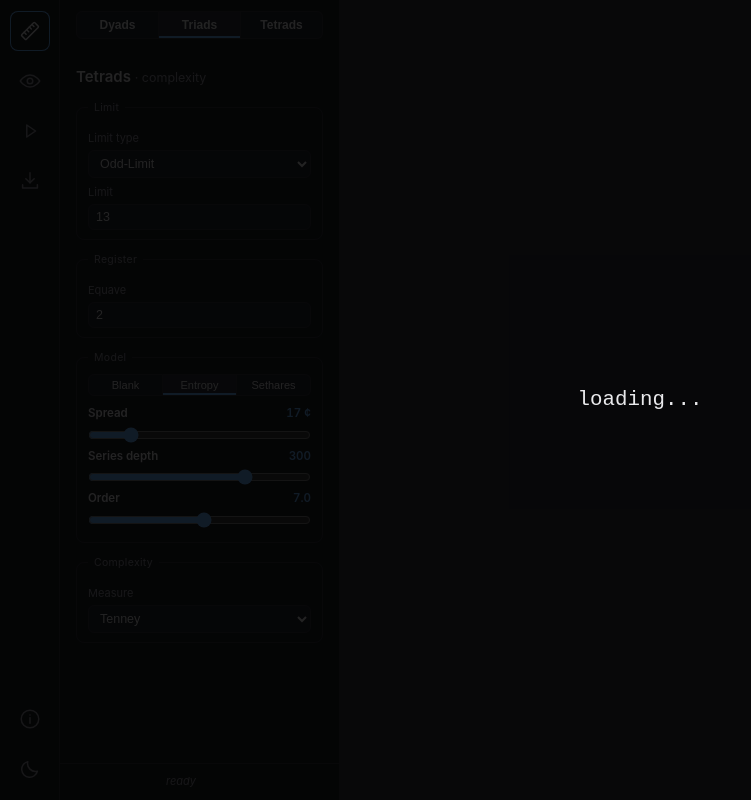
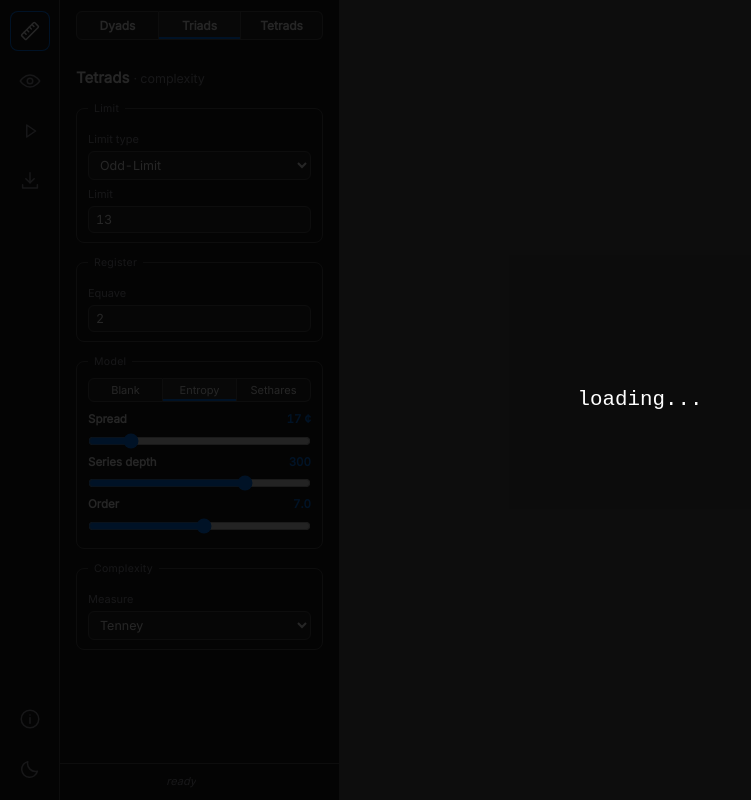
Before and after one commit to richiegreene/tetrads, a plain HTML site: page index.html in a window 1280 px wide. Shown: the whole page, without its empty margins (0-751 px from the left). Drawn offline with nearby package versions, Linux system fonts and the light colour scheme; a script that the page names is missing.

Commit message:
darkmode

```diff
--- a/style.css
+++ b/style.css
@@ -12,8 +12,14 @@
  * ------------------------------------------------------------------ */
 
 :root {
-  --bg:#15161a; --panel:#1e1f25; --panel2:#25262e; --panel-bright:#2f313a; --line:#33343d;
-  --text:#e9e9ec; --dim:#9a9ba4; --accent:#6fb7ff; --warn:#ffb454; --ok:#79d18b;
+  /* Night mode is the Notation app's chrome, token for token: neutral greys
+     rather than the blue-black the panel used to be drawn in, and the one
+     #007bff blue that app uses for "this is the one that is true". The
+     three apps sit side by side, and a panel that is tinted in one and not
+     the others reads as a different panel. The VIEW's own ground (--bg) is
+     not part of the chrome and is left as it was. */
+  --bg:#15161a; --panel:#1a1a1a; --panel2:#2a2a2a; --panel-bright:#343434; --line:#555;
+  --text:#fff; --dim:#9a9aa4; --accent:#007bff; --warn:#ffb454; --ok:#79d18b;
   --scope-bg:#12161c;
 }
 
@@ -52,8 +58,11 @@ body.bright #notation-display{background:rgba(255,255,255,.92);
   border-color:#c9cad0;color:#1b1c20}
 
 *{box-sizing:border-box}
+/* Same Inter the Notation app is set in, so the three apps read as one. */
+@font-face{font-family:"Inter";src:url("fonts/inter.ttf") format("opentype")}
 html,body{margin:0;height:100%;overflow:hidden;background:var(--bg);color:var(--text);
-  font:13px/1.45 -apple-system,"Segoe UI",Helvetica,Arial,sans-serif}
+  font:13px/1.45 "Inter",-apple-system,"Segoe UI",Helvetica,Arial,sans-serif}
+button,input,select,textarea{font-family:inherit}
 
 /* ---------- fonts ----------
    The same five faces Xenachord loads, and for the same reason: a name
@@ -63,7 +72,6 @@ html,body{margin:0;height:100%;overflow:hidden;background:var(--bg);color:var(--
 @font-face{font-family:"HEJIExtensions2022";src:url("fonts/HEJIExtensions2025-Text.ttf") format("opentype")}
 @font-face{font-family:"Bravura";src:url("fonts/Bravura.woff2") format("woff2");font-display:block}
 @font-face{font-family:"EdoAccidentals";src:url("fonts/notes.otf") format("opentype")}
-@font-face{font-family:"Inter";src:url("fonts/inter.ttf") format("opentype")}
 
 #app{display:flex;height:100%;min-height:0}
 
```
